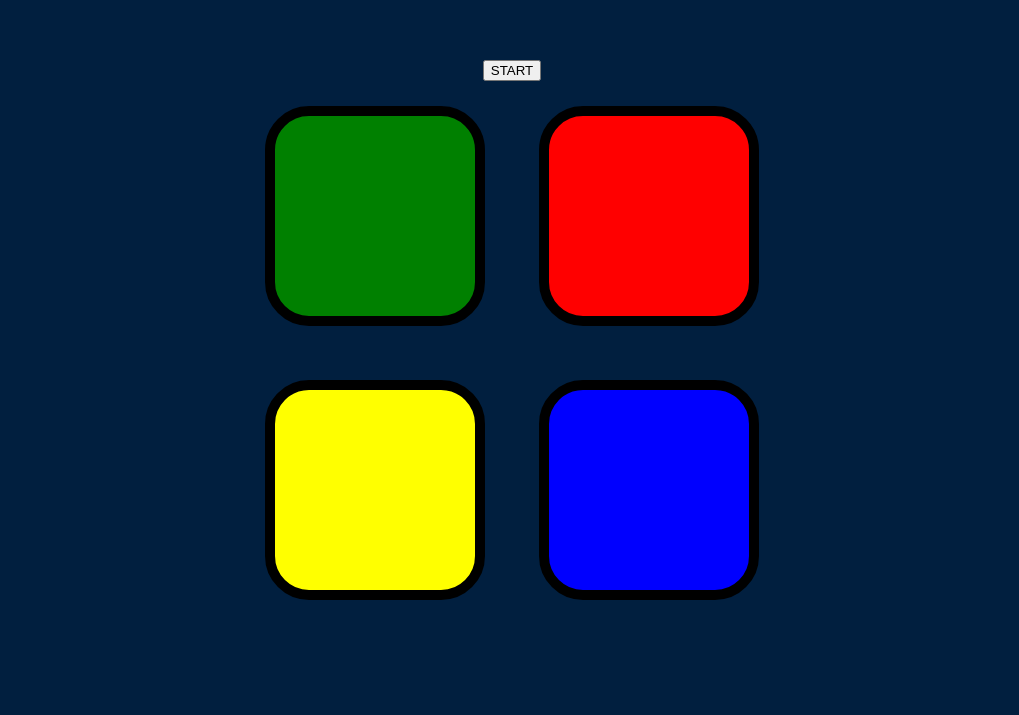
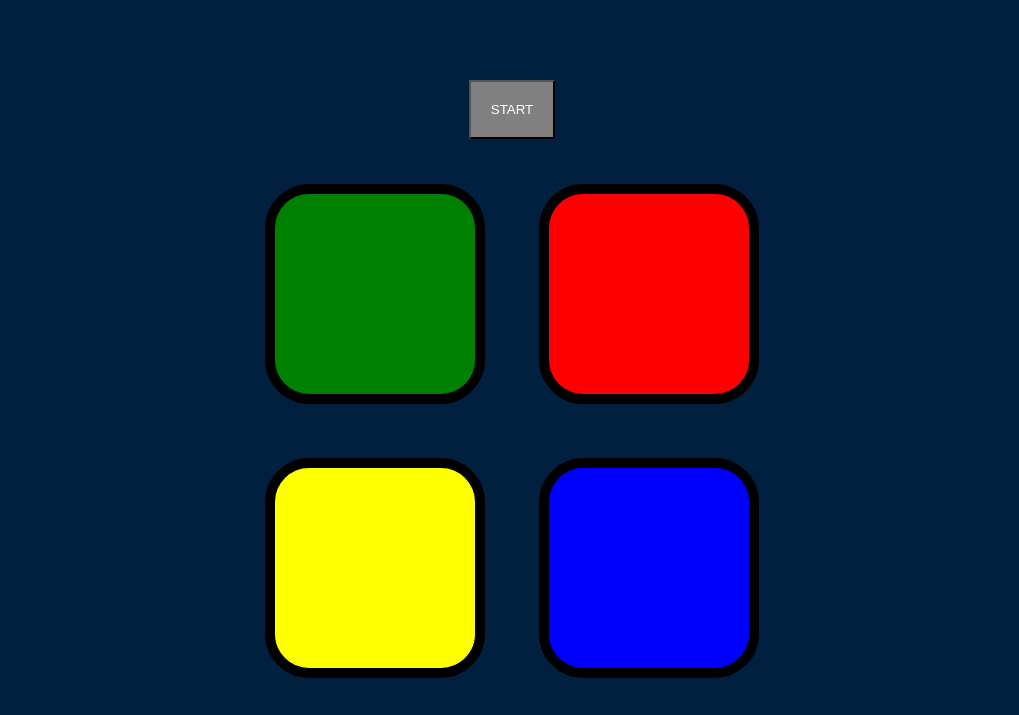
Before and after one commit to rohitpatilweb/simon-game, a plain HTML site: page index.html in a window 1280 px wide. Shown: the part 114-829 px from the top of the page, without its empty margins (128-1147 px from the left). Before the commit the page ends 800 px from the top, so only its background shows below. Drawn offline with nearby package versions, Linux system fonts and the light colour scheme.

Commit message:
Update styles.css

```diff
--- a/styles.css
+++ b/styles.css
@@ -8,6 +8,13 @@ body {
   font-size: 3rem;
   margin:  5%;
   color: #FEF2BF;
+}
+
+button{
+color: white;
+  background-color:gray;
+  margin:20px;
+  padding:20px;
 }
 
 .container {
```
